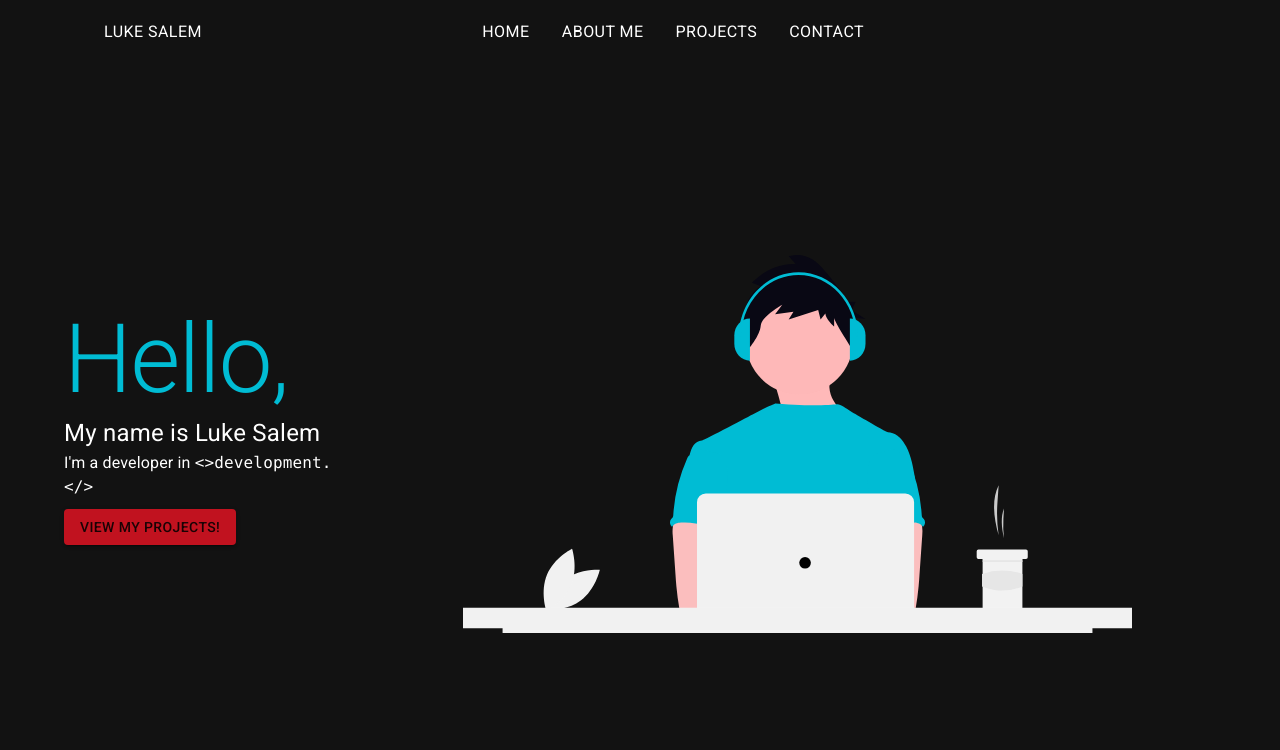
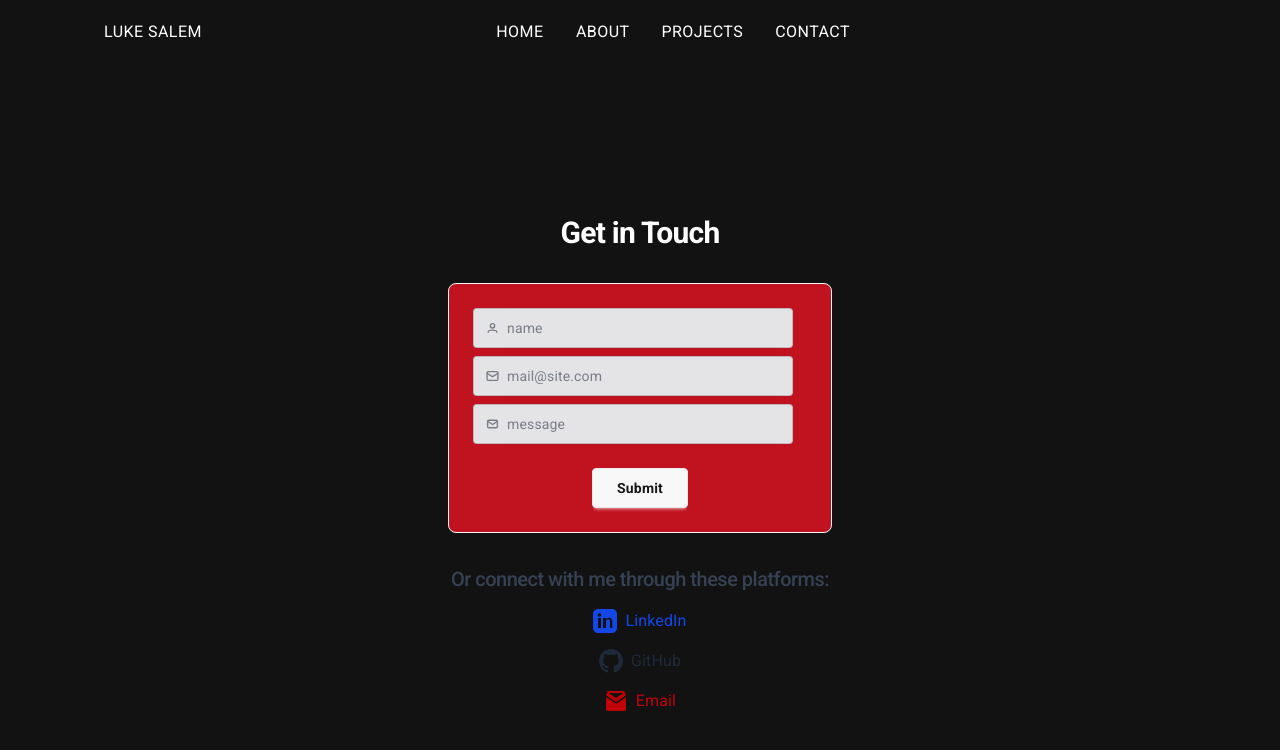
Before and after one commit to lukebike/portfoliov2, a React (Vite) app: page /contact in a window 1280 px wide. Shown: the top 750 px of the page. Built offline with nearby package versions, Linux system fonts and the light colour scheme; some icons are missing.

Commit message:
Added React Router and removed hash changing

```diff
--- a/package.json
+++ b/package.json
@@ -16,8 +16,10 @@
     "@mui/icons-material": "^7.1.2",
     "@mui/material": "^7.1.2",
     "@tailwindcss/vite": "^4.1.10",
+    "framer-motion": "^12.23.0",
     "react": "^19.1.0",
     "react-dom": "^19.1.0",
+    "react-router": "^7.6.3",
     "tailwindcss": "^4.1.10"
   },
   "devDependencies": {
--- a/src/Anchor.tsx
+++ b/src/Anchor.tsx
@@ -1,6 +1,6 @@
 import { useTheme } from "@mui/material";
 import Button from "@mui/material/Button";
-
+import { useNavigate } from "react-router";
 export default function Anchor({
   anchorText,
   anchorLink = "",
@@ -8,6 +8,7 @@ export default function Anchor({
   anchorText: string;
   anchorLink: string;
 }) {
+  const navigate = useNavigate();
   const theme = useTheme();
   // const handleClick = (e: React.MouseEvent<HTMLAnchorElement>) => {
   //   if (anchorLink.startsWith("#")) {
@@ -26,7 +27,6 @@ export default function Anchor({
 
   return (
     <Button
-      href={anchorLink}
       sx={{
         color: theme.palette.warning.contrastText,
         fontWeight: "normal",
@@ -60,7 +60,7 @@ export default function Anchor({
           backgroundColor: "transparent",
         },
       }}
-      // onClick={handleClick}
+      onClick={() => navigate(`/${anchorLink}`, { viewTransition: true })}
     >
       {anchorText}
     </Button>
--- a/src/App.tsx
+++ b/src/App.tsx
@@ -14,6 +14,7 @@ import { lightThemeOptions, darkThemeOptions } from "./ThemeOptions";
 
 import { useEffect, useState, useMemo } from "react";
 import CardList from "./CardList.tsx";
+
 import {
   Container,
   createTheme,
@@ -21,6 +22,8 @@ import {
   ThemeProvider,
   useMediaQuery,
 } from "@mui/material";
+
+import { BrowserRouter, Routes, Route } from "react-router";
 function App() {
   const isMobile = useMediaQuery("(max-width: 600px)");
   const [hash, setHash] = useState(window.location.hash);
@@ -48,28 +51,37 @@ function App() {
     return () => window.removeEventListener("hashchange", onHashChange);
   }, []);
   return (
+    <BrowserRouter>
       <ThemeProvider theme={theme}>
         <CssBaseline />
         <Container maxWidth="lg">
           {isMobile ? (
             <MobileMenuBar
-            navTexts={["Home", "About Me", "Projects", "Contact"]}
+              navTexts={["Home", "About", "Projects", "Contact"]}
               mode={mode}
               setMode={setMode}
             />
           ) : (
             <MenuBar
-            navTexts={["Home", "About Me", "Projects", "Contact"]}
+              navTexts={["Home", "About", "Projects", "Contact"]}
               mode={mode}
               setMode={setMode}
             />
           )}
-        {(hash === "#Home" || hash === "") && <Home mode={mode} />}
+          <Routes>
+            <Route path="/" element={<Home mode={mode} />} />
+            <Route path="home" element={<Home mode={mode} />} />
+            <Route path="about" element={<About />} />
+            <Route path="projects" element={<CardList />} />
+            <Route path="contact" element={<ContactForm />} />
+          </Routes>
+          {/* {(hash === "#Home" || hash === "") && <Home mode={mode} />}
           {hash === "#About%20Me" && <About />}
           {hash === "#Projects" && <CardList />}
-        {hash === "#Contact" && <ContactForm />}
+          {hash === "#Contact" && <ContactForm />} */}
         </Container>
       </ThemeProvider>
+    </BrowserRouter>
   );
 }
 
--- a/src/Home.tsx
+++ b/src/Home.tsx
@@ -6,11 +6,12 @@ import Typography from "@mui/material/Typography";
 import Button from "@mui/material/Button";
 import useMediaQuery from "@mui/material/useMediaQuery";
 import { useTheme } from "@mui/material";
-
+import { useNavigate } from "react-router";
 export default function Hero({ mode }: { mode: "light" | "dark" }) {
   const [mounted, setMounted] = useState(false);
   const [fade] = useState(false);
   const theme = useTheme();
+  const navigate = useNavigate();
   const isMobile = useMediaQuery("(max-width:600px)");
 
   useEffect(() => {
@@ -62,7 +63,6 @@ export default function Hero({ mode }: { mode: "light" | "dark" }) {
           </code>
         </Typography>
         <Button
-          href="#Projects"
           variant="contained"
           sx={{
             marginTop: "10px",
@@ -75,6 +75,7 @@ export default function Hero({ mode }: { mode: "light" | "dark" }) {
             },
             width: { xs: "100%", sm: "auto" },
           }}
+          onClick={() => navigate("/projects", { viewTransition: true })}
         >
           View my projects!
         </Button>
--- a/src/MenuBar.tsx
+++ b/src/MenuBar.tsx
@@ -55,14 +55,14 @@ export default function MenuBar({
             </Avatar>
           </IconButton> */}
           <Typography variant="h6" component="div">
-            <Anchor key="btn-0" anchorText="Luke Salem" anchorLink="#Home" />
+            <Anchor key="btn-0" anchorText="Luke Salem" anchorLink="/home" />
           </Typography>
           <Box sx={{ display: "flex", flexGrow: 1, justifyContent: "center" }}>
             {navTexts.map((n, idx) => (
               <Anchor
                 key={`btn-${idx + 1}`}
                 anchorText={n}
-                anchorLink={`#${n}`}
+                anchorLink={`${n}`}
               />
             ))}
           </Box>
--- a/src/cardInfo.ts
+++ b/src/cardInfo.ts
@@ -39,7 +39,7 @@ const cards: CardListTypes[] = [
     cardTitle: "Portfolio",
     cardText: "The project you're currently viewing :)",
     anchorText: "Visit now!",
-    anchorLink: "#Home",
+    anchorLink: "/home",
   },
 ];
 
```
Also changed, not shown: 1 other file (tests, documents, lock files or other folders). Lines whose indentation alone changed are shown as unchanged.
